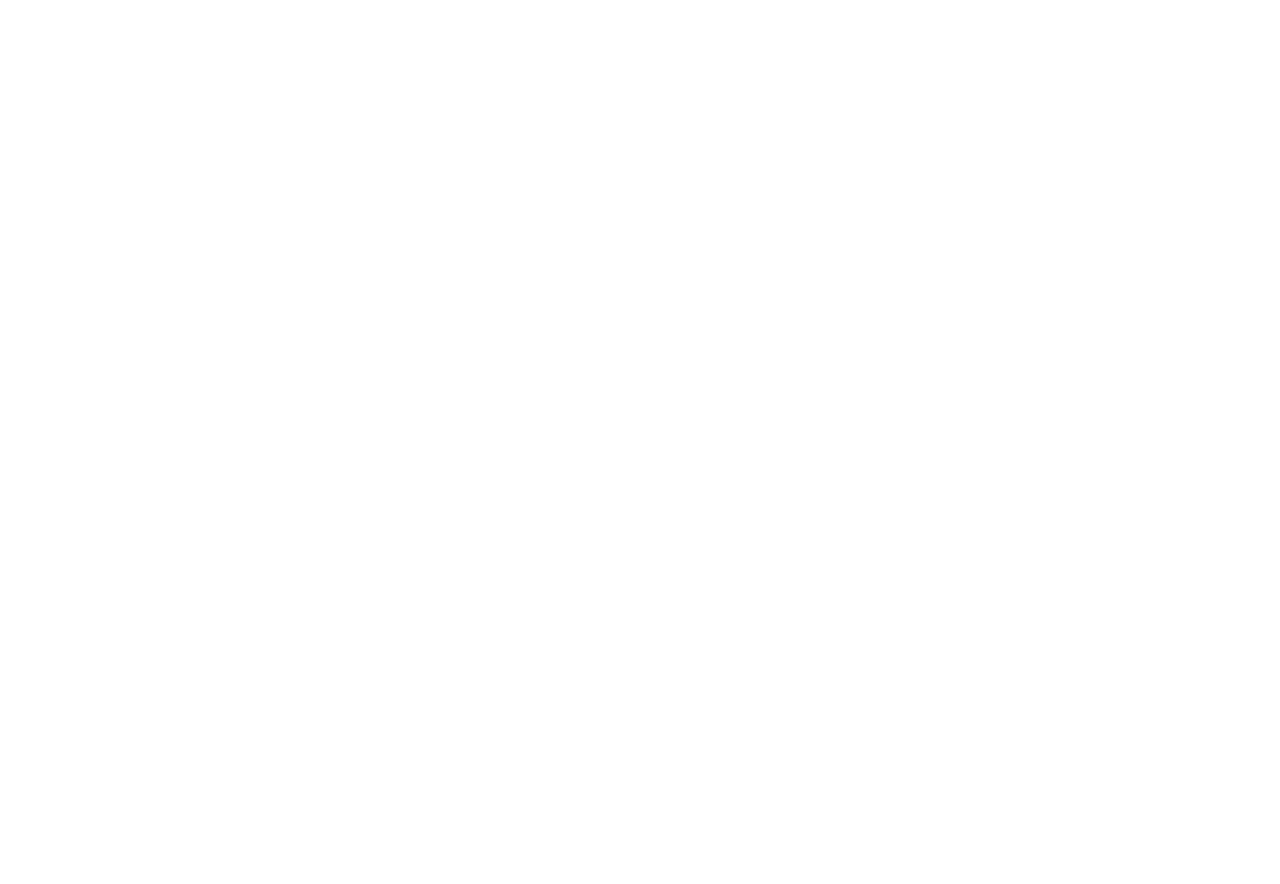
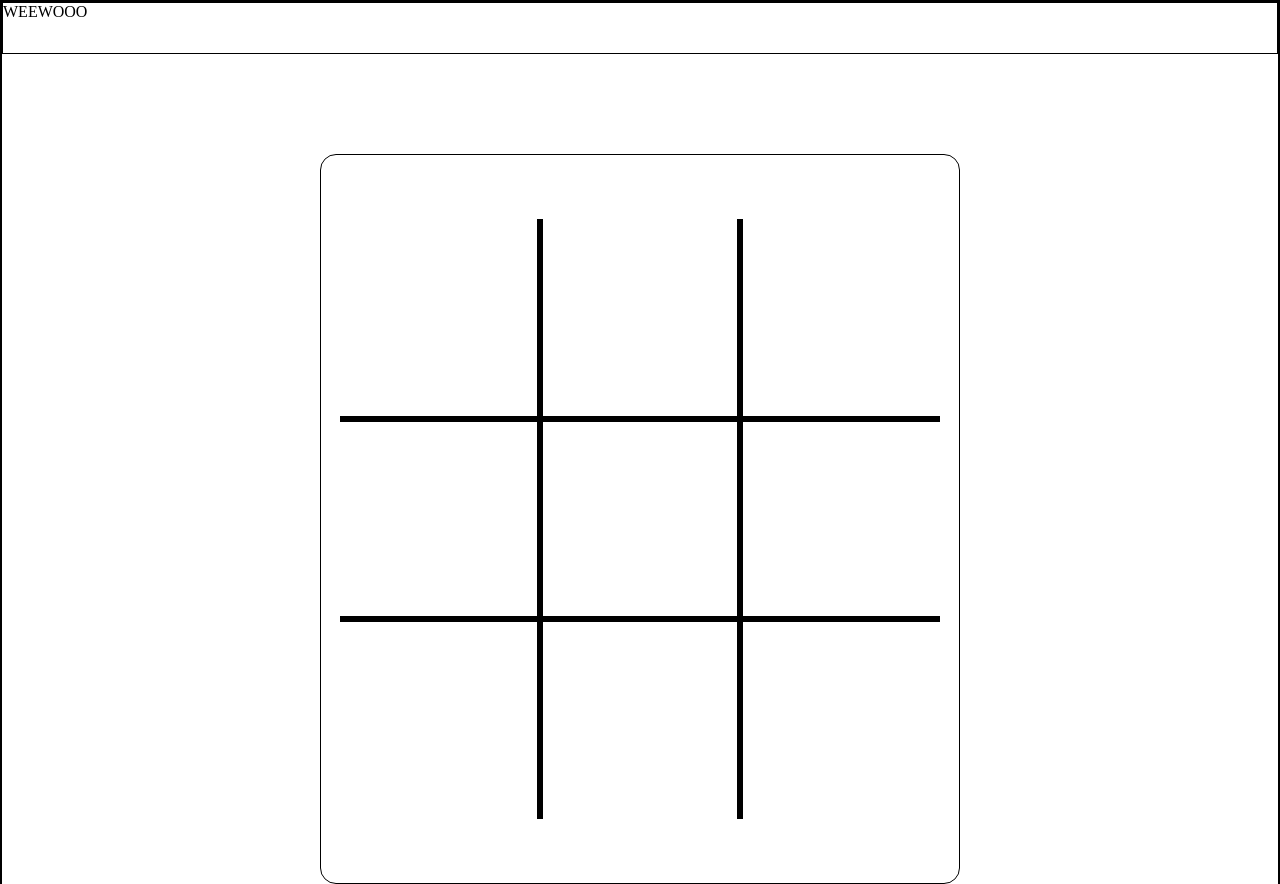
Before and after one commit to alexkeener318/tictactoe, a plain HTML site: page index.html in a window 1280 px wide. Shown: the top 884 px of the page. Before the commit the page ends 800 px from the top, so only its background shows below. Drawn offline with Linux system fonts and the light colour scheme.

Commit message:
Sets up gameboard visually

```diff
--- a/index.html
+++ b/index.html
@@ -9,6 +9,17 @@
     <link rel="stylesheet" href="style.css">
 </head>
 <body>
-
+    <header>WEEWOOO</header>
+    <div class="gameboard">
+        <div id="0" class="block left top"></div>
+        <div id="1" class="block top"></div>
+        <div id="2" class="block right top"></div>
+        <div id="3" class="block left"></div>
+        <div id="4" class="block"></div>
+        <div id="5" class="block right"></div>
+        <div id="6" class="block left bottom"></div>
+        <div id="7" class="block bottom"></div>
+        <div id="8" class="block right bottom"></div>
+    </div>
 </body>
 </html>
--- a/style.css
+++ b/style.css
@@ -0,0 +1,45 @@
+* {
+    border: 1px solid black;
+}
+
+body {
+    margin: 0;
+}
+
+header {
+    height: 50px;
+}
+
+.gameboard {
+    width: max(300px,40%);
+    padding: 64px;
+    margin: 100px auto;
+    border-radius: 16px;
+    display: grid;
+    grid-template-columns: repeat(3, 200px);
+    grid-template-rows: repeat(3, 200px);
+    justify-content: center;
+}
+
+.block {
+    height: 200px;
+    width: 200px;
+    border: 3px solid black;
+    box-sizing: border-box;
+}
+
+.top {
+    border-top: none;
+}
+
+.bottom {
+    border-bottom: none;
+}
+
+.left {
+    border-left: none;
+}
+
+.right {
+    border-right: none;
+}
```
